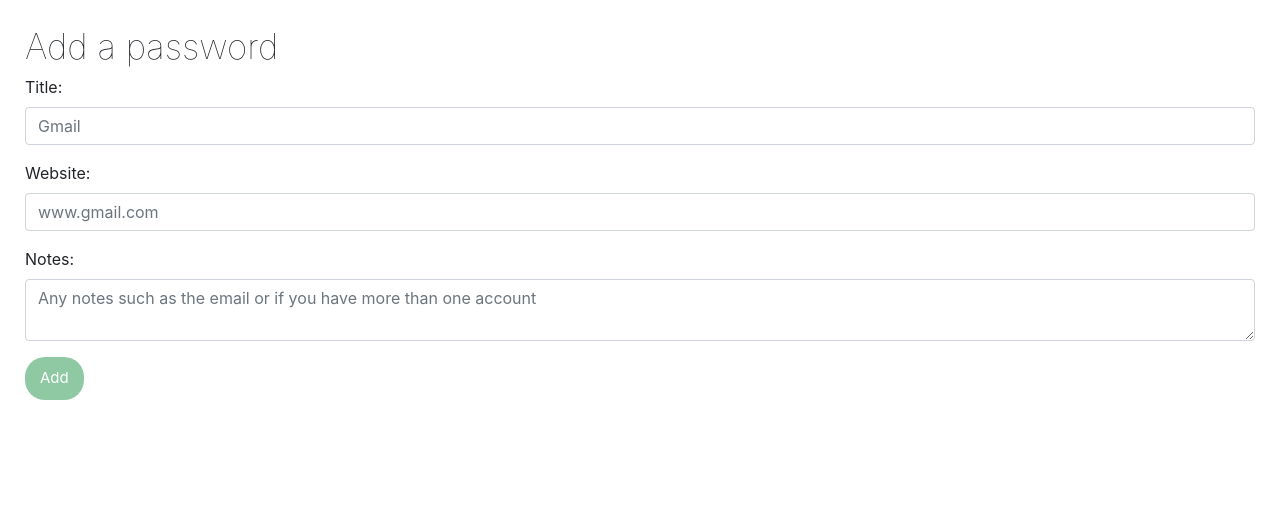
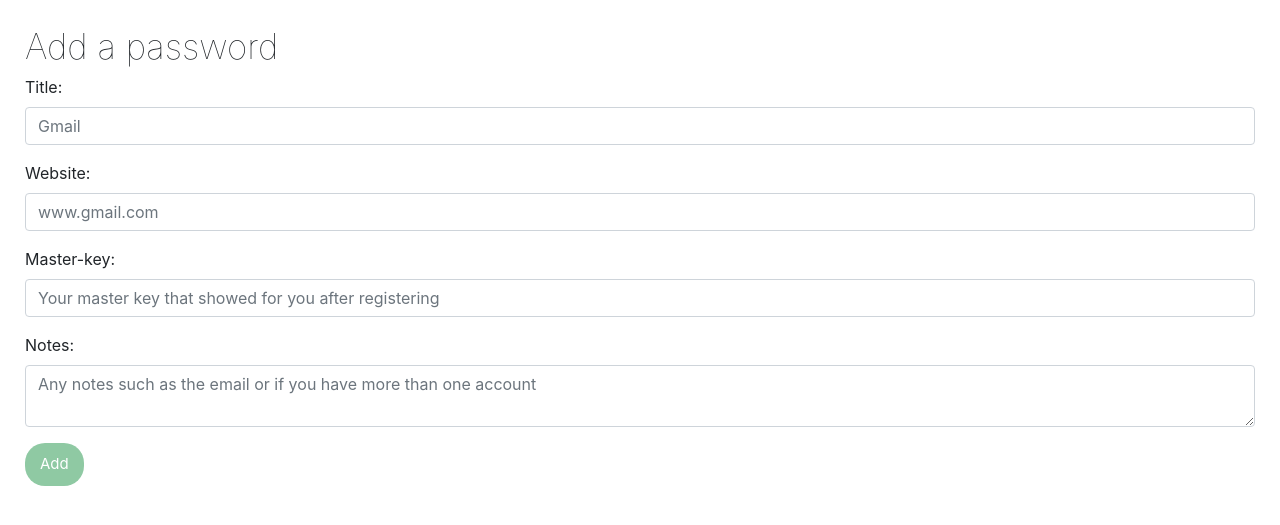
Before and after one commit to Beshoy-Hezky/Password-Vault-Webapp, a Django app: page /addpassword/ in a window 1280 px wide. Shown: the part 56-581 px from the top of the page. Run offline with Django 4.2, Linux system fonts and the light colour scheme; some libraries are stand-ins or nearby versions.

Commit message:
F03: Add front end entry to add MASTER-KEY

```diff
--- a/PassGuard/vault/static/vault/styles.css
+++ b/PassGuard/vault/static/vault/styles.css
@@ -94,3 +94,7 @@ hr{
     margin-bottom: 15px;
     margin-left: 15px;
 }}
+
+input:focus::placeholder {
+  color: transparent;
+}
--- a/PassGuard/vault/templates/vault/addpassword.html
+++ b/PassGuard/vault/templates/vault/addpassword.html
@@ -11,7 +11,11 @@
   </div>
     <div class="form-group">
     <label>Website:</label>
-    <input type="text" maxlength="25" name="title" class="form-control" id="exampleFormControlInput1" placeholder="www.gmail.com">
+    <input type="text" maxlength="25" name="website" class="form-control" id="exampleFormControlInput1" placeholder="www.gmail.com">
+  </div>
+   <div class="form-group">
+   <label>Master-key:</label>
+    <input type="text" maxlength="25" name="masterkey" class="form-control" id="exampleFormControlInput1" placeholder="Your master key that showed for you after registering">
   </div>
   <div class="form-group">
     <label>Notes:</label>
```
